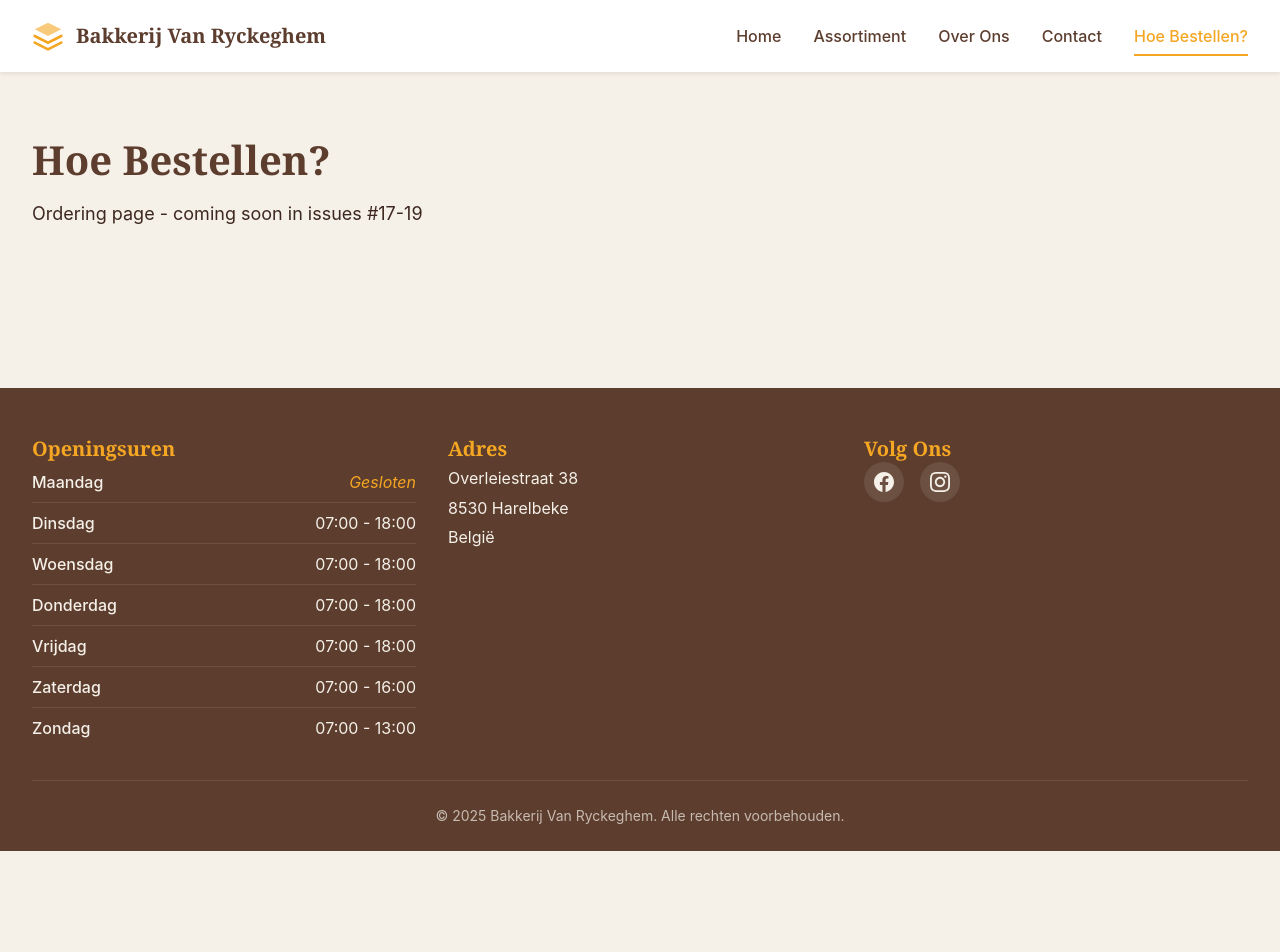
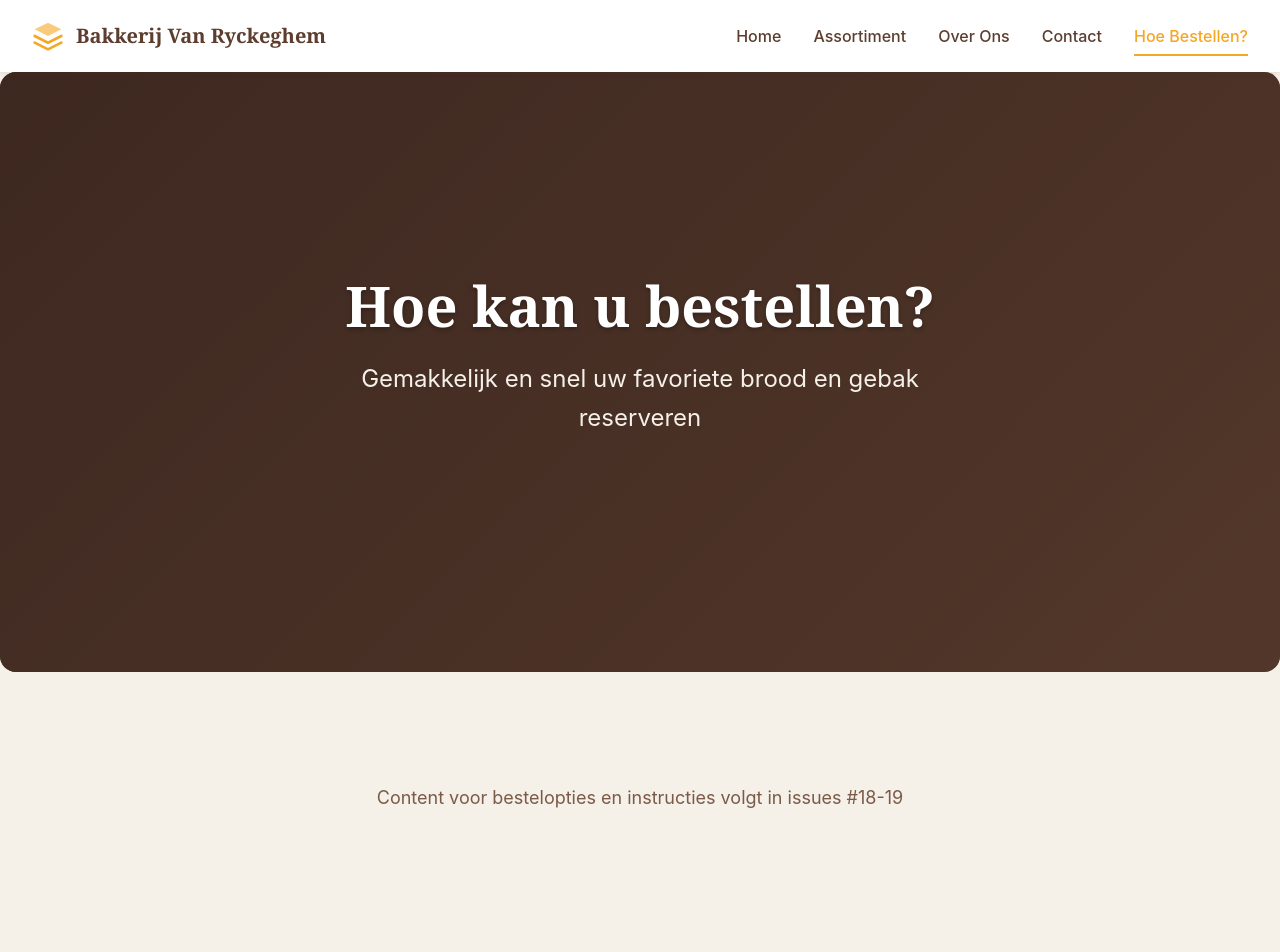
Before and after one commit to SanderVanryckeghem/bakkerij_vanryckeghem, an Angular app in the folder bakkerij_vanryckeghem/: page /bestellen in a window 1280 px wide. Shown: the top 952 px of the page. Before the commit the page ends 851 px from the top, so only its background shows below. Built offline with nearby package versions, Linux system fonts and the light colour scheme.

Commit message:
Issue 17: Bestellen Page - Header Section

```diff
--- a/bakkerij_vanryckeghem/src/app/features/bestellen/bestellen/bestellen.html
+++ b/bakkerij_vanryckeghem/src/app/features/bestellen/bestellen/bestellen.html
@@ -1,6 +1,12 @@
-<div class="container-custom py-16">
-  <h1 class="text-hero text-bakery-brown mb-4">Hoe Bestellen?</h1>
-  <p class="text-lg mb-8">
-    Ordering page - coming soon in issues #17-19
-  </p>
+<div>
+  <app-hero
+    title="Hoe kan u bestellen?"
+    subtitle="Gemakkelijk en snel uw favoriete brood en gebak reserveren"
+  ></app-hero>
+
+  <div class="container-custom py-16">
+    <p class="text-lg text-center text-bakery-brown-light">
+      Content voor bestelopties en instructies volgt in issues #18-19
+    </p>
+  </div>
 </div>
--- a/bakkerij_vanryckeghem/src/app/features/bestellen/bestellen/bestellen.ts
+++ b/bakkerij_vanryckeghem/src/app/features/bestellen/bestellen/bestellen.ts
@@ -1,8 +1,9 @@
 import { Component } from '@angular/core';
+import { Hero } from '../../../shared/components';
 
 @Component({
   selector: 'app-bestellen',
-  imports: [],
+  imports: [Hero],
   templateUrl: './bestellen.html',
   styleUrl: './bestellen.scss',
 })
```
